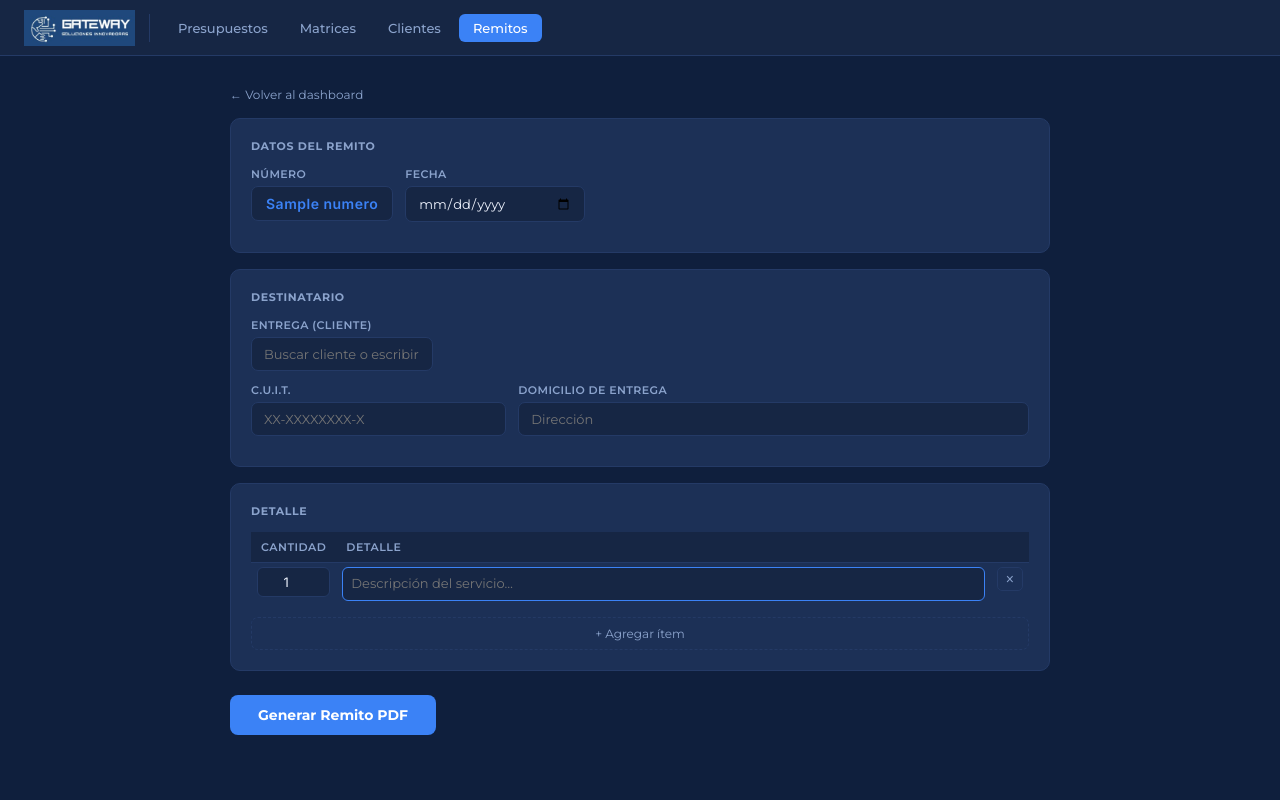
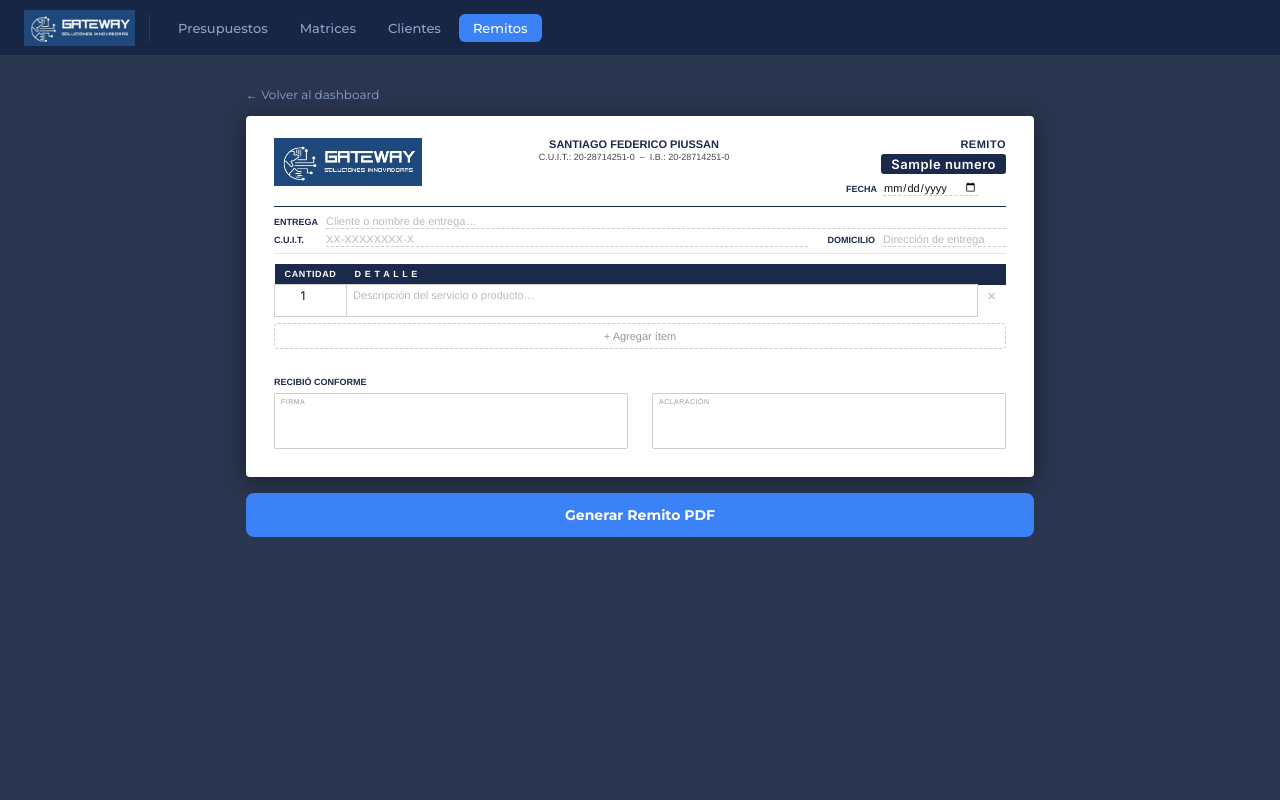
Before and after one commit to gateway-erp/gateway-erp, a Python web app: template templates/remito.html in a window 1280 px wide. Run offline with Jinja, Linux system fonts and the light colour scheme; the template is opened without the code that fills it: most values are stand-ins (such as "Sample title", 1, 10 or a date in 2020).

Commit message:
feat: remito WYSIWYG — formulario con layout igual al PDF final

```diff
--- a/templates/remito.html
+++ b/templates/remito.html
@@ -9,21 +9,22 @@
   <style>
     *, *::before, *::after { box-sizing: border-box; margin: 0; padding: 0; }
     :root {
-      --navy:      #0F1F3D;
+      --navy:      #1B2A4A;
       --navy-mid:  #162644;
       --navy-card: #1C3056;
       --navy-line: #243a66;
       --accent:    #3B82F6;
       --accent-h:  #2563EB;
-      --green:     #22C55E;
-      --red:       #EF4444;
       --text:      #F0F4FF;
       --text-dim:  #8BA3CC;
       --font-main: 'Montserrat', sans-serif;
       --font-num:  'Inter', sans-serif;
+      --doc-navy:  #1B2A4A;
+      --doc-gray:  #E4E8EE;
     }
-    body { background: var(--navy); color: var(--text); font-family: var(--font-main); min-height: 100vh; }
+    body { background: #2a3550; color: var(--text); font-family: var(--font-main); min-height: 100vh; }
 
+    /* ── Topbar ── */
     .topbar { background: var(--navy-mid); border-bottom: 1px solid var(--navy-line); display: flex; align-items: center; gap: 14px; padding: 0 24px; height: 56px; }
     .topbar-logo { height: 36px; width: auto; }
     .topbar-sep  { width: 1px; height: 28px; background: var(--navy-line); }
@@ -32,79 +33,121 @@
     .nav-item:hover  { background: var(--navy-card); color: var(--text); }
     .nav-item.active { background: var(--accent); color: #fff; }
 
-    .page { max-width: 860px; margin: 28px auto; padding: 0 20px; }
-    .back { color: var(--text-dim); font-size: 12px; text-decoration: none; display: inline-block; margin-bottom: 16px; }
+    /* ── Página ── */
+    .page { max-width: 820px; margin: 28px auto; padding: 0 16px 40px; }
+    .back { color: var(--text-dim); font-size: 12px; text-decoration: none; display: inline-block; margin-bottom: 14px; }
     .back:hover { color: var(--text); }
 
-    .card { background: var(--navy-card); border: 1px solid var(--navy-line); border-radius: 10px; padding: 20px; margin-bottom: 16px; }
-    .card-title { font-size: 11px; font-weight: 700; text-transform: uppercase; letter-spacing: .6px; color: var(--text-dim); margin-bottom: 14px; }
-
-    .row { display: flex; gap: 12px; flex-wrap: wrap; margin-bottom: 10px; }
-    .field { display: flex; flex-direction: column; gap: 5px; flex: 1; min-width: 140px; }
-    .field label { font-size: 11px; font-weight: 600; color: var(--text-dim); text-transform: uppercase; letter-spacing: .4px; }
-    .field input {
-      background: var(--navy-mid); border: 1px solid var(--navy-line);
-      border-radius: 7px; padding: 8px 12px; color: var(--text);
-      font-size: 13px; font-family: var(--font-main); outline: none;
-    }
-    .field input:focus { border-color: var(--accent); }
-
-    .chip-numero {
-      background: var(--navy-mid); border: 1px solid var(--navy-line);
-      border-radius: 7px; padding: 8px 14px; font-family: var(--font-num);
-      font-size: 14px; font-weight: 700; color: var(--accent); letter-spacing: .5px;
+    /* ── Documento ── */
+    .doc {
+      background: #fff;
+      color: #111;
+      border-radius: 4px;
+      box-shadow: 0 4px 24px rgba(0,0,0,.45);
+      padding: 22px 28px 28px;
+      font-family: Helvetica, Arial, sans-serif;
+      font-size: 12px;
     }
 
-    /* autocomplete cliente */
+    /* encabezado del doc */
+    .doc-header { display: flex; align-items: flex-start; justify-content: space-between; margin-bottom: 10px; }
+    .doc-logo { height: 48px; width: auto; }
+    .doc-emisor { text-align: center; flex: 1; padding: 0 16px; }
+    .doc-emisor .name { font-weight: 700; font-size: 11px; color: var(--doc-navy); text-transform: uppercase; }
+    .doc-emisor .sub  { font-size: 9px; color: #444; margin-top: 2px; }
+    .doc-num { text-align: right; min-width: 160px; }
+    .doc-num .remito-title { font-weight: 700; font-size: 11px; color: var(--doc-navy); text-transform: uppercase; letter-spacing: .5px; }
+    .doc-num .num-chip {
+      display: inline-block; background: var(--doc-navy); color: #fff;
+      font-size: 13px; font-weight: 700; font-family: var(--font-num);
+      padding: 2px 10px; border-radius: 3px; letter-spacing: .5px; margin-top: 4px;
+    }
+
+    .doc-divider { border: none; border-top: 1.5px solid var(--doc-navy); margin: 10px 0 8px; }
+    .doc-divider-light { border: none; border-top: 0.5px solid var(--doc-gray); margin: 6px 0; }
+
+    /* bloque destinatario */
+    .dest-grid { display: grid; grid-template-columns: auto 1fr auto auto; gap: 4px 8px; align-items: baseline; margin-bottom: 4px; }
+    .dest-label { font-weight: 700; font-size: 9px; color: var(--doc-navy); text-transform: uppercase; white-space: nowrap; }
+    .dest-val { font-size: 11px; border-bottom: 1px dashed #ccc; padding-bottom: 1px; }
+    .dest-val input {
+      width: 100%; border: none; outline: none; font-size: 11px;
+      font-family: Helvetica, Arial, sans-serif; background: transparent;
+      color: #111; padding: 0;
+    }
+    .dest-val input::placeholder { color: #bbb; }
+
+    /* autocomplete */
     .autocomplete-wrap { position: relative; }
     .autocomplete-list {
-      position: absolute; top: calc(100% + 3px); left: 0; right: 0; z-index: 50;
-      background: var(--navy-card); border: 1px solid var(--navy-line);
-      border-radius: 7px; max-height: 220px; overflow-y: auto; display: none;
+      position: absolute; top: calc(100% + 2px); left: 0; right: 0; z-index: 50;
+      background: #fff; border: 1px solid #ccc; border-radius: 5px;
+      box-shadow: 0 4px 12px rgba(0,0,0,.15);
+      max-height: 200px; overflow-y: auto; display: none;
     }
     .autocomplete-list.open { display: block; }
-    .autocomplete-item { padding: 8px 12px; font-size: 13px; cursor: pointer; }
-    .autocomplete-item:hover { background: var(--navy-mid); }
-    .autocomplete-item .ac-cuit { font-size: 11px; color: var(--text-dim); margin-left: 8px; }
+    .autocomplete-item { padding: 7px 10px; font-size: 12px; cursor: pointer; color: #222; font-family: Helvetica, Arial, sans-serif; }
+    .autocomplete-item:hover { background: var(--doc-gray); }
+    .ac-cuit { font-size: 10px; color: #777; margin-left: 8px; }
+
+    /* fecha del doc */
+    .fecha-row { display: flex; align-items: baseline; gap: 6px; }
+    .fecha-row label { font-weight: 700; font-size: 9px; color: var(--doc-navy); text-transform: uppercase; }
+    .fecha-row input[type="date"] {
+      border: none; outline: none; border-bottom: 1px dashed #ccc;
+      font-size: 11px; font-family: Helvetica, Arial, sans-serif;
+      background: transparent; color: #111; cursor: pointer;
+    }
 
     /* tabla ítems */
-    .items-table { width: 100%; border-collapse: collapse; margin-top: 4px; }
-    .items-table thead th {
-      background: var(--navy-mid); border-bottom: 1px solid var(--navy-line);
-      padding: 8px 10px; text-align: left; font-size: 11px; font-weight: 600;
-      color: var(--text-dim); text-transform: uppercase; letter-spacing: .5px;
+    .items-table { width: 100%; border-collapse: collapse; margin-top: 10px; }
+    .items-table thead tr th {
+      background: var(--doc-navy); color: #fff;
+      padding: 5px 8px; font-size: 9px; font-weight: 700;
+      text-transform: uppercase; letter-spacing: .6px; text-align: left;
     }
-    .items-table tbody tr:nth-child(even) { background: rgba(255,255,255,.025); }
-    .items-table tbody td { padding: 4px 6px; vertical-align: top; }
-    .td-cant { width: 80px; }
-    .td-det  { }
-    .td-del  { width: 36px; text-align: center; }
+    .items-table thead tr th.th-cant { text-align: center; width: 72px; }
+    .items-table tbody tr:nth-child(even) { background: var(--doc-gray); }
+    .items-table tbody td { border: 0.3px solid #d0d0d0; padding: 3px 6px; vertical-align: top; }
+    .items-table tbody td.td-cant { text-align: center; width: 72px; }
+    .items-table tbody td.td-del { width: 28px; text-align: center; border: none; background: transparent !important; }
 
     .items-table input[name="cant[]"] {
-      width: 100%; padding: 6px 8px; font-size: 13px; text-align: center;
-      background: var(--navy-mid); border: 1px solid var(--navy-line);
-      border-radius: 6px; color: var(--text); font-family: var(--font-num); outline: none;
+      width: 100%; border: none; outline: none; text-align: center;
+      font-size: 12px; font-family: var(--font-num); background: transparent; color: #111;
     }
-    .items-table input[name="cant[]"]:focus { border-color: var(--accent); }
     .items-table textarea[name="det[]"] {
-      width: 100%; padding: 6px 8px; font-size: 13px;
-      background: var(--navy-mid); border: 1px solid var(--navy-line);
-      border-radius: 6px; color: var(--text); font-family: var(--font-main);
-      outline: none; resize: none; overflow: hidden; min-height: 34px; line-height: 1.45;
+      width: 100%; border: none; outline: none; resize: none; overflow: hidden;
+      min-height: 22px; font-size: 11px; font-family: Helvetica, Arial, sans-serif;
+      background: transparent; color: #111; line-height: 1.4;
     }
-    .items-table textarea[name="det[]"]:focus { border-color: var(--accent); }
+    .items-table textarea[name="det[]"]::placeholder { color: #bbb; }
 
-    .btn-del { background: none; border: 1px solid var(--navy-line); color: var(--text-dim); border-radius: 5px; padding: 3px 8px; cursor: pointer; font-size: 14px; transition: all .15s; }
-    .btn-del:hover { border-color: var(--red); color: var(--red); }
+    .btn-del { background: none; border: none; color: #bbb; cursor: pointer; font-size: 15px; line-height: 1; padding: 0 2px; }
+    .btn-del:hover { color: #e44; }
 
-    .btn-add { background: none; border: 1px dashed var(--navy-line); color: var(--text-dim); border-radius: 7px; padding: 8px 16px; font-size: 12px; font-family: var(--font-main); cursor: pointer; width: 100%; margin-top: 8px; transition: all .15s; }
-    .btn-add:hover { border-color: var(--accent); color: var(--accent); }
+    /* botón agregar ítem */
+    .btn-add-row {
+      width: 100%; margin-top: 6px; padding: 6px;
+      background: none; border: 1px dashed #ccc; border-radius: 4px;
+      font-size: 11px; color: #999; cursor: pointer; font-family: Helvetica, Arial, sans-serif;
+      transition: all .15s;
+    }
+    .btn-add-row:hover { border-color: var(--doc-navy); color: var(--doc-navy); }
 
+    /* pie del documento */
+    .doc-footer { margin-top: 28px; }
+    .footer-label { font-weight: 700; font-size: 9px; color: var(--doc-navy); text-transform: uppercase; margin-bottom: 6px; }
+    .footer-boxes { display: flex; gap: 24px; }
+    .footer-box { flex: 1; border: 0.5px solid #ccc; border-radius: 2px; height: 56px; position: relative; }
+    .footer-box-label { position: absolute; top: 4px; left: 6px; font-size: 7px; color: #999; text-transform: uppercase; letter-spacing: .5px; }
+
+    /* botón generar (fuera del doc) */
     .btn-generar {
+      margin-top: 16px; width: 100%;
       background: var(--accent); border: none; color: #fff;
-      padding: 11px 28px; border-radius: 8px; font-size: 14px; font-weight: 700;
-      font-family: var(--font-main); cursor: pointer; margin-top: 8px;
-      transition: background .15s;
+      padding: 13px; border-radius: 8px; font-size: 14px; font-weight: 700;
+      font-family: var(--font-main); cursor: pointer; transition: background .15s;
     }
     .btn-generar:hover { background: var(--accent-h); }
     .btn-generar:disabled { opacity: .5; cursor: default; }
@@ -128,62 +171,79 @@
   <a class="back" href="/">← Volver al dashboard</a>
 
   <form method="POST" action="/remito/generar" id="form-remito">
+    <input type="hidden" name="numero" value="{{ numero }}">
+    <input type="hidden" name="entrega" id="entrega-val">
+
+    <div class="doc">
 
       <!-- Encabezado -->
-    <div class="card">
-      <div class="card-title">Datos del remito</div>
-      <div class="row">
-        <div class="field" style="flex:0 0 auto">
-          <label>Número</label>
-          <div class="chip-numero">{{ numero }}</div>
-          <input type="hidden" name="numero" value="{{ numero }}">
+      <div class="doc-header">
+        <img src="/static/logo-gateway.jpeg" alt="Gateway" class="doc-logo"
+             onerror="this.src='/static/logo.png'">
+        <div class="doc-emisor">
+          <div class="name">SANTIAGO FEDERICO PIUSSAN</div>
+          <div class="sub">C.U.I.T.: 20-28714251-0 &nbsp;–&nbsp; I.B.: 20-28714251-0</div>
         </div>
-        <div class="field" style="max-width:180px">
+        <div class="doc-num">
+          <div class="remito-title">Remito</div>
+          <div class="num-chip">{{ numero }}</div>
+          <div style="margin-top:6px">
+            <div class="fecha-row">
               <label>Fecha</label>
               <input type="date" name="fecha" value="{{ fecha }}" required>
             </div>
           </div>
         </div>
+      </div>
+
+      <hr class="doc-divider">
 
       <!-- Destinatario -->
-    <div class="card">
-      <div class="card-title">Destinatario</div>
-      <div class="field" style="margin-bottom:12px">
-        <label>Entrega (cliente)</label>
+      <div class="dest-grid">
+        <span class="dest-label">Entrega</span>
+        <div class="dest-val" style="grid-column: 2 / 5">
           <div class="autocomplete-wrap">
-          <input type="text" id="cli-search" placeholder="Buscar cliente o escribir nombre…"
+            <input type="text" id="cli-search" placeholder="Cliente o nombre de entrega…"
                    autocomplete="off" oninput="buscarCli(this.value)">
             <div class="autocomplete-list" id="cli-list"></div>
           </div>
-        <input type="hidden" name="entrega" id="entrega-val">
         </div>
-      <div class="row">
-        <div class="field">
-          <label>C.U.I.T.</label>
+
+        <span class="dest-label">C.U.I.T.</span>
+        <div class="dest-val">
           <input type="text" name="cuit_dest" id="cuit-dest" placeholder="XX-XXXXXXXX-X">
         </div>
-        <div class="field" style="flex:2">
-          <label>Domicilio de entrega</label>
-          <input type="text" name="domicilio" id="domicilio" placeholder="Dirección">
-        </div>
+        <span class="dest-label" style="padding-left:12px">Domicilio</span>
+        <div class="dest-val" style="grid-column: 4">
+          <input type="text" name="domicilio" id="domicilio" placeholder="Dirección de entrega">
         </div>
       </div>
 
-    <!-- Ítems -->
-    <div class="card">
-      <div class="card-title">Detalle</div>
+      <hr class="doc-divider-light">
+
+      <!-- Tabla ítems -->
       <table class="items-table">
         <thead>
           <tr>
-            <th class="td-cant">Cantidad</th>
-            <th class="td-det">Detalle</th>
-            <th class="td-del"></th>
+            <th class="th-cant">Cantidad</th>
+            <th>D E T A L L E</th>
+            <th style="width:28px"></th>
           </tr>
         </thead>
         <tbody id="items-body"></tbody>
       </table>
-      <button type="button" class="btn-add" onclick="addItem()">+ Agregar ítem</button>
+      <button type="button" class="btn-add-row" onclick="addItem()">+ Agregar ítem</button>
+
+      <!-- Pie -->
+      <div class="doc-footer">
+        <div class="footer-label">Recibió conforme</div>
+        <div class="footer-boxes">
+          <div class="footer-box"><span class="footer-box-label">Firma</span></div>
+          <div class="footer-box"><span class="footer-box-label">Aclaración</span></div>
         </div>
+      </div>
+
+    </div><!-- /.doc -->
 
     <button type="submit" class="btn-generar" id="btn-gen">Generar Remito PDF</button>
 
@@ -199,15 +259,15 @@
 }
 
 function addItem(cant='', det='') {
-  const id  = itemCount++;
-  const tr  = document.createElement('tr');
-  tr.id     = `item-${id}`;
+  const id = itemCount++;
+  const tr = document.createElement('tr');
+  tr.id = `item-${id}`;
   tr.innerHTML = `
     <td class="td-cant">
       <input type="number" name="cant[]" value="${cant||1}" min="1" step="1">
     </td>
-    <td class="td-det">
-      <textarea name="det[]" rows="1" placeholder="Descripción del servicio…"
+    <td>
+      <textarea name="det[]" rows="1" placeholder="Descripción del servicio o producto…"
         oninput="autoResize(this)">${det}</textarea>
     </td>
     <td class="td-del">
@@ -273,8 +333,7 @@
   if (!e.target.closest('.autocomplete-wrap')) cerrarLista();
 });
 
-// Sync entrega-val al hacer submit
-document.getElementById('form-remito').addEventListener('submit', function(e) {
+document.getElementById('form-remito').addEventListener('submit', function() {
   const q = document.getElementById('cli-search').value.trim();
   if (!document.getElementById('entrega-val').value && q)
     document.getElementById('entrega-val').value = q;
```
Lines whose indentation alone changed are shown as unchanged.
